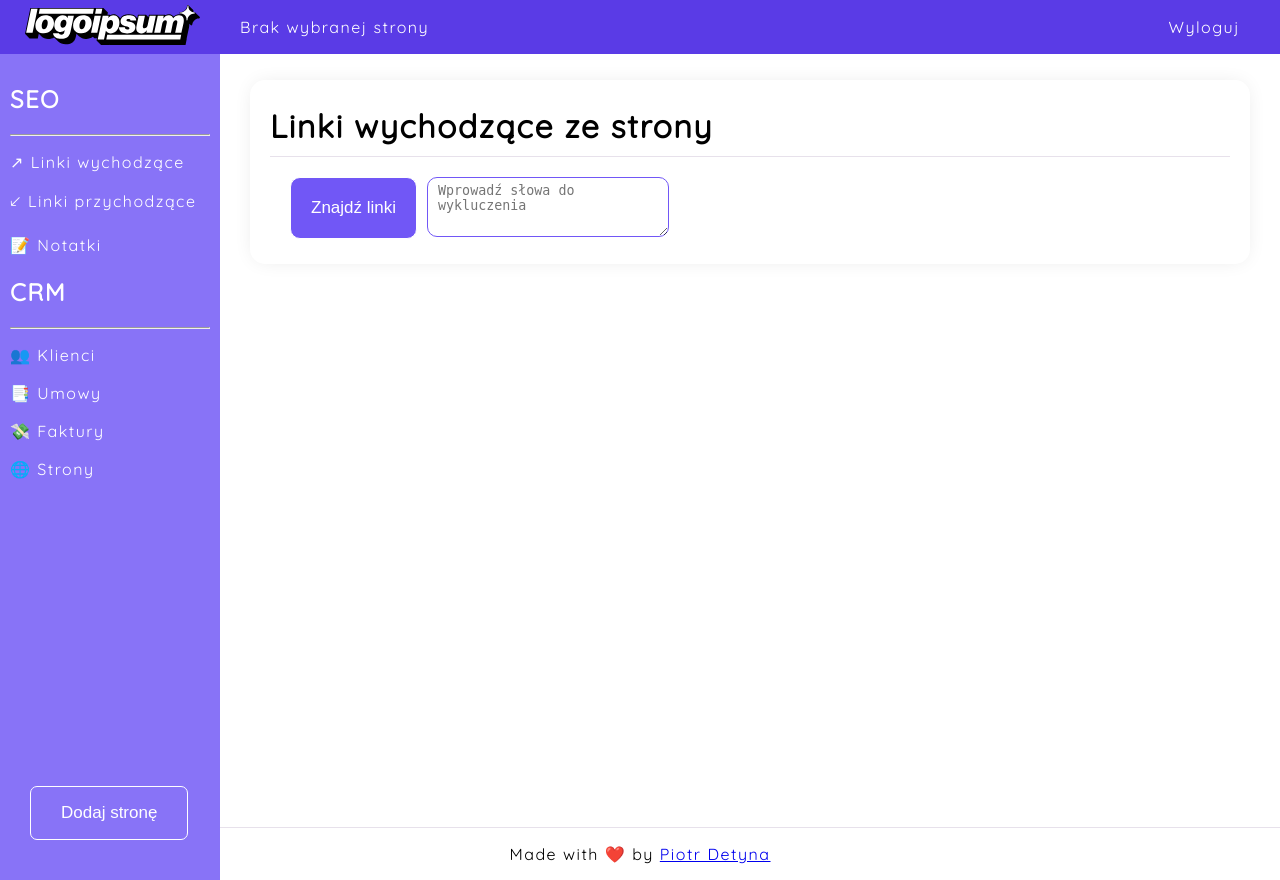
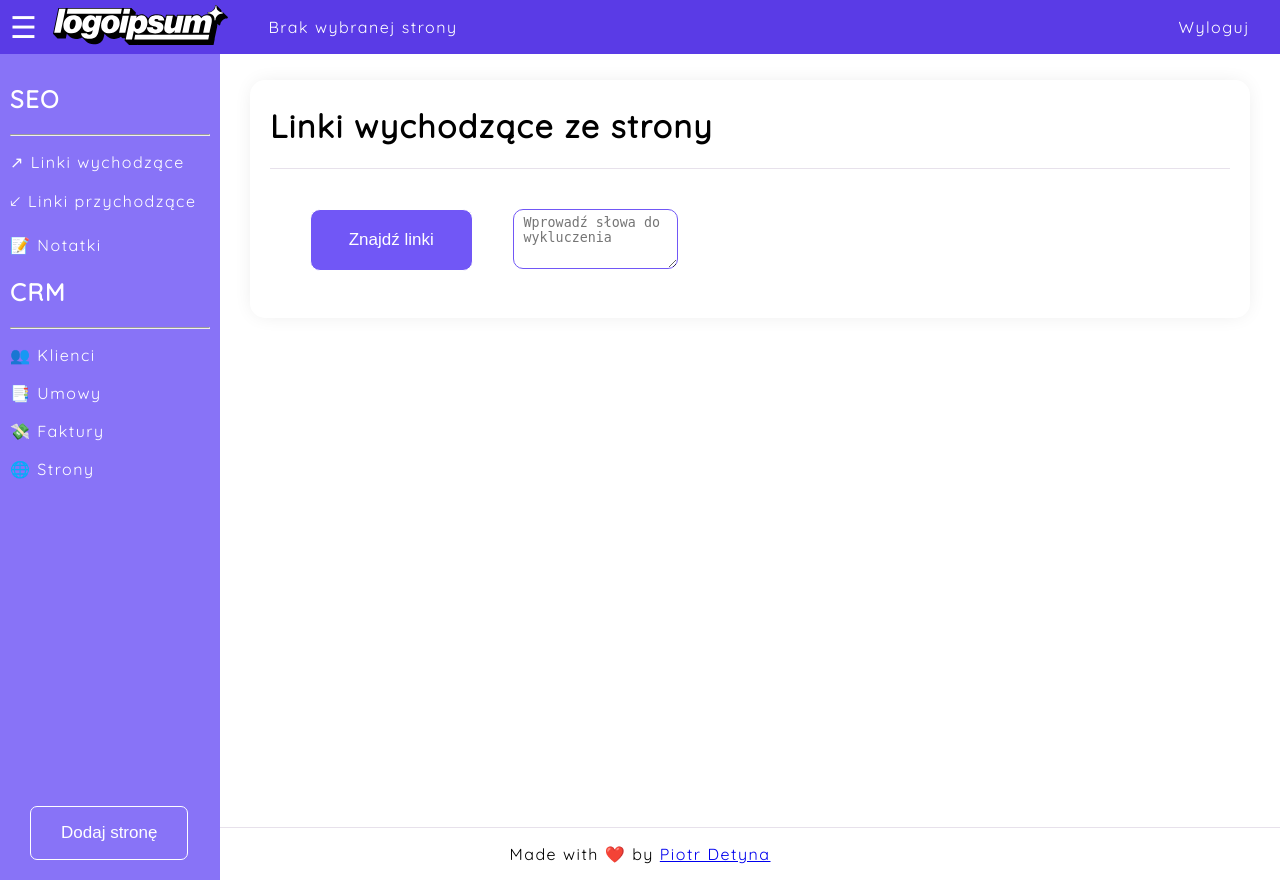
Before and after one commit to piotrdetyna/seo_and_crm_app, a Django app: template base/templates/base/external-links.html in a window 1280 px wide. Run offline with Django 4.2, Linux system fonts and the light colour scheme; the template is opened without the code that fills it, so the values that code supplies are empty; parts of the project's set-up code (start-up, migrations or seed data) failed here and were passed over.

Commit message:
made templates responsive

```diff
--- a/base/static/external_links.js
+++ b/base/static/external_links.js
@@ -56,7 +56,8 @@ function updateProgress(url, progressElement) {
         }).then(response => {
             if (response.ok) {
                 response.json().then(data => {
-                    progressElement.innerHTML = parseInt((data.current / data.target) * 100) + '%';
+                    data = data.external_links_managers
+                    progressElement.innerHTML = parseInt((data.progress_current / data.progress_target) * 100) + '%';
                 })
             }
         })
--- a/base/static/main.js
+++ b/base/static/main.js
@@ -1,3 +1,7 @@
+let sidebar = null
+let main = null
+let toggleSidebarBtn = null
+
 async function setCurrentSite(siteId) {
     const response = await fetch(`/api/session/current-site/`, {
         method: 'PUT',
@@ -84,10 +88,28 @@ async function populateSitesList() {
     });
 }
 
+function handleResize() {
+    if (window.innerWidth < 767 && !sidebar.classList.contains('sidebar-hidden')) {
+        toggleSidebarBtn.click()
+    }
+    else if (window.innerWidth > 767 && sidebar.classList.contains('sidebar-hidden')) {
+        toggleSidebarBtn.click()
+    }
+}
 
+document.addEventListener('DOMContentLoaded', async () => {
+    sidebar = document.querySelector('aside')
+    main = document.querySelector('main')
+    toggleSidebarBtn = document.getElementById('menu-button');
 
-document.addEventListener('DOMContentLoaded', () => {
-    (async () => {
+    toggleSidebarBtn.onclick = () => {
+        sidebar.classList.toggle('sidebar-hidden')
+        main.classList.toggle('main-full-width')
+    }
+
+    window.addEventListener("resize", handleResize)
+    handleResize()
+
     let currentSiteSpan = document.querySelector('#current-site-url')
     let currentSiteId = currentSiteSpan.dataset.id
     if (currentSiteId) {
@@ -98,7 +120,6 @@ document.addEventListener('DOMContentLoaded', () => {
         currentSiteSpan.innerText = 'Brak wybranej strony'
     }
     document.querySelector('#logout-button').onclick = () => { logout() }
-    })();
 
 
     populateSitesList()
--- a/base/static/style.css
+++ b/base/static/style.css
@@ -9,9 +9,6 @@ body {
   flex-direction: column;
 
 }
-
-
-
 
 
 footer {
@@ -28,11 +25,12 @@ header {
   justify-content: space-between;
   align-items: center;
   background-color: #5a3be6;
-  padding: 0px 20px;
+  padding: 0px  10px;
   position: fixed;
   top: 0;
   left: 0;
   right: 0;
+  min-height: 54px;
 }
 
 header a {
@@ -40,51 +38,25 @@ header {
   text-decoration: none;
 }
 
-  /* width */
-::-webkit-scrollbar {
-  width: 5px;
-}
-
-/* Track */
-::-webkit-scrollbar-track {
-  background: #b7a9ff;
-}
-
-/* Handle */
-::-webkit-scrollbar-thumb {
-  background: rgb(243, 243, 243);
-}
-
-/* Handle on hover */
-::-webkit-scrollbar-thumb:hover {
-  background: #5a3be6;
-}
-
-
-  .site-choice {
-    height: 40px;
-    padding: 10px;
-    border-radius: 5px;
-
-  }
-
 aside {
+  overflow-y: auto;
   background-color: #8873f7;
   color: white;
   width: 200px;
   padding: 10px;
-    position: fixed;
   left: 0;
   top: 54px;
-    height: calc(100% - 54px);
+  bottom:0;
+  position:fixed;
+  overflow-y:auto;
+  min-height: calc(100% - 54px);
   z-index: 1;
 }
 
 .sidebar-bottom {
   position: absolute;
-    bottom: 40px;
+  bottom: 20px;
 }
-
 
 .menu-left {
   width: 210px;
@@ -96,10 +68,6 @@ header {
   width: 210px;
   margin: 5px;
 }
-
-
-
-
 
 .menu-right {
   margin-left: auto;
@@ -118,10 +86,25 @@ box-shadow: 0px 0px 20px -4px rgba(231, 231, 231, 1);
   padding: 5px 20px;
 }
 
+.sidebar-hidden {
+  display: none;
+}
+
+.main-full-width {
+  margin-left: 30px;
+}
+
+
+
 .card-top {
-    height: 50px;
+  min-height: 50px;
   border-bottom: solid #e7e1eb 0.01px;
 }
+
+.table-container {
+  overflow-x:auto;
+}
+
 table {
   width: 100%;
   border-collapse: collapse;
@@ -164,6 +147,35 @@ aside a {
   color: white;
 
 }
+
+  /* width */
+::-webkit-scrollbar {
+  width: 5px;
+}
+
+/* Track */
+::-webkit-scrollbar-track {
+  background: #b7a9ff;
+}
+
+/* Handle */
+::-webkit-scrollbar-thumb {
+  background: rgb(243, 243, 243);
+}
+
+/* Handle on hover */
+::-webkit-scrollbar-thumb:hover {
+  background: #5a3be6;
+}
+
+
+.site-choice {
+  height: 40px;
+  padding: 10px;
+  border-radius: 5px;
+
+}
+
 
 .sidebar-menu p {
   border-bottom: 2px solid #8873f7;
@@ -230,6 +242,7 @@ aside a {
   .column {
     width: 100%;
     margin-bottom: 20px;
+    padding: 10px;
   }
 }
 
@@ -406,7 +419,7 @@ img.miniature-bigger {
 }
 
 #find-links {
-  width:auto;
+  width:100%;
 }
 
 .tooltip {
@@ -432,7 +445,7 @@ textarea {
   border: solid 1px #7157f6;
   padding: 5px 10px;
   border-radius: 10px;
-  width: 50%;
+  width: 88%;
   height: 48px;
 }
 
@@ -548,7 +561,7 @@ table caption {
 }
 
 .half-width {
-  width: 50% !important;
+  width: 50%;
 }
 
 #delete-site-button {
@@ -596,10 +609,6 @@ input.big-input:hover {
 .pass {
   margin: inherit;
 }
-
-
-
-
 
 .switch {
   position: relative;
@@ -708,3 +717,52 @@ input.small-input:hover {
   height: 90%;
   min-height: 500px;
 }
+
+
+@media (max-width: 767px) {
+
+  main {
+    margin-left: 30px;
+  }
+  .menu-right, .menu-left {
+    display: none;
+  }
+  .sidebar-bottom {
+    margin-top: 40px;
+    position: relative;
+    bottom: 0;
+  }
+
+  .button-white {
+    width: 75%;
+    padding-left: 10px;
+    padding-right: 10px;
+  }
+
+  .pc {
+    display: none;
+  }
+
+  #add-note {
+    width: 100% imortant !important;
+  }
+
+
+
+}
+
+@media (min-width: 767px) {
+  .mobile {
+    display: none;
+  }
+}
+
+.menu-button {
+  font-size: 30px;
+  margin-right: 10px;
+  cursor: pointer;
+}
+
+.menu-button:hover {
+  color: #e4dffc;
+}
--- a/base/templates/base/clients.html
+++ b/base/templates/base/clients.html
@@ -7,7 +7,7 @@
     </div>
     <div class="card-content">
 
-        <table>
+        <div class="table-container"><table>
             <thead>
                 <tr>
                     <th width="20%">Nazwa</th>
@@ -28,6 +28,6 @@
                 </tr>
                 {% endfor %}
             </tbody>
-        </table>
+        </table></div>
     </div>
 {% endblock %}
--- a/base/templates/base/contracts.html
+++ b/base/templates/base/contracts.html
@@ -53,7 +53,7 @@ contracts.js
             </div>
         </div>
 
-        <table>
+        <div class="table-container"><table>
             <caption class="purple-text clickable" id="check-urgency-button">Sprawdź, dla których umów należy wystawić fakturę</caption>
             <thead>
                 <tr>
@@ -79,6 +79,6 @@ contracts.js
                 </tr>
                 {% endfor %}
             </tbody>
-        </table>
+        </table></div>
     </div>
 {% endblock %}
--- a/base/templates/base/external-links.html
+++ b/base/templates/base/external-links.html
@@ -13,17 +13,19 @@ external_links.js
         {% csrf_token %}
         <div class="row">
             <div class="column top">
-                    <button id="find-links" class="button-purple" value="{{ site.id }}">Znajdź linki</button>
-                    <textarea id="to-exclude" placeholder="Wprowadź słowa do wykluczenia">{% for keyword in external_links_manager.excluded %}{{ keyword }}{% if not forloop.last %}, {% endif %}{% endfor %}</textarea>
+                <div class="row">
+                    <div class="column">
+                        <button id="find-links" class="button-purple" value="{{ site.id }}">Znajdź linki</button>
+                    </div>
+                    <div class="column">
+                        <textarea id="to-exclude" placeholder="Wprowadź słowa do wykluczenia">{% for keyword in external_links_manager.excluded %}{{ keyword }}{% if not forloop.last %}, {% endif %}{% endfor %}</textarea>
+                    </div>
                 </div>
-            <div class="column">
-                {% if external_links_manager.excluded %}
-                    <p>Wykluczono: {% for keyword in external_links_manager.excluded %}{{ keyword }}{% if not forloop.last %}, {% endif %}{% endfor %}</p>
-                {% endif %}
             </div>
+
         </div>
         {% if external_links_manager.external_links.all %}
-        <table>
+        <div class="table-container"><table>
             <caption>
                 Dane z {{ external_links_manager.date }} | <span id="check-availability" class="purple-text" data-external-links-id="{{ external_links_manager.id }}">Sprawdź dostępność stron docelowych: </span><span id="check-availability-progres"></span>
             </caption>
@@ -55,7 +57,7 @@ external_links.js
                 {% endfor %}
 
             </tbody>
-        </table>
+        </table></div>
         {% endif %}
     </div>
 {% endblock %}
--- a/base/templates/base/invoices.html
+++ b/base/templates/base/invoices.html
@@ -56,7 +56,7 @@ invoices.js
             </div>
         </div>
         {% csrf_token %}
-        <table>
+        <div class="table-container"><table>
             <thead>
                 <tr>
                     <th width="25%">Strona</th>
@@ -80,6 +80,6 @@ invoices.js
                 </tr>
                 {% endfor %}
             </tbody>
-        </table>
+        </table></div>
     </div>
 {% endblock %}
--- a/base/templates/base/layout.html
+++ b/base/templates/base/layout.html
@@ -13,8 +13,10 @@
 </head>
 <body>
   <header>
+    <div class="menu-button" id="menu-button">☰</div>
     <div class="menu-left">
-      <a href="/"><img src="/static/logo.svg" class="logo"></a>
+
+      <a href="/"><img src="/static/logo.svg" class="logo pc"></a>
     </div>
     <div class="menu-center">
       {% csrf_token %}
@@ -23,6 +25,7 @@
     <div class="menu-right"><span id="logout-button">Wyloguj</span></div>
   </header>
   <aside>
+    <a href="/"><img src="/static/logo.svg" class="logo mobile"></a>
     <h2>SEO</h2>
     <hr>
     <div class="sidebar-menu">
--- a/base/templates/base/sites.html
+++ b/base/templates/base/sites.html
@@ -7,7 +7,7 @@
     </div>
     <div class="card-content">
 
-        <table>
+        <div class="table-container"><table>
             <thead>
                 <tr>
                     <th width="5%">Logo</th>
@@ -30,6 +30,6 @@
                 </tr>
                 {% endfor %}
             </tbody>
-        </table>
+        </table></div>
     </div>
 {% endblock %}
```
Also changed, not shown: base/templates/base/backlinks.html (+10 -5 lines). Lines whose indentation alone changed are shown as unchanged.
